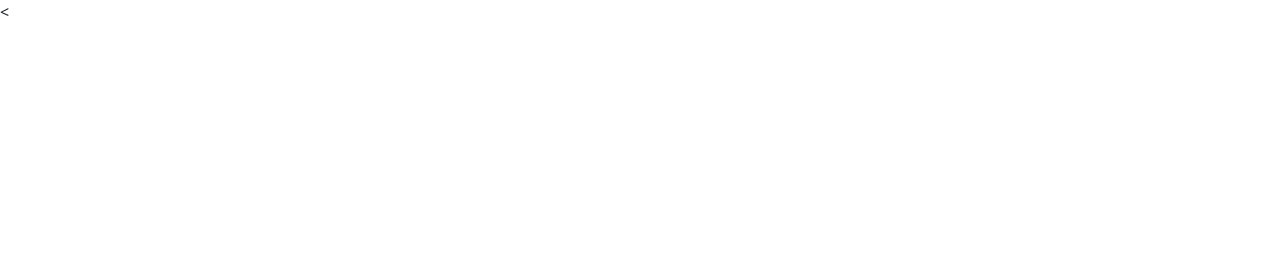
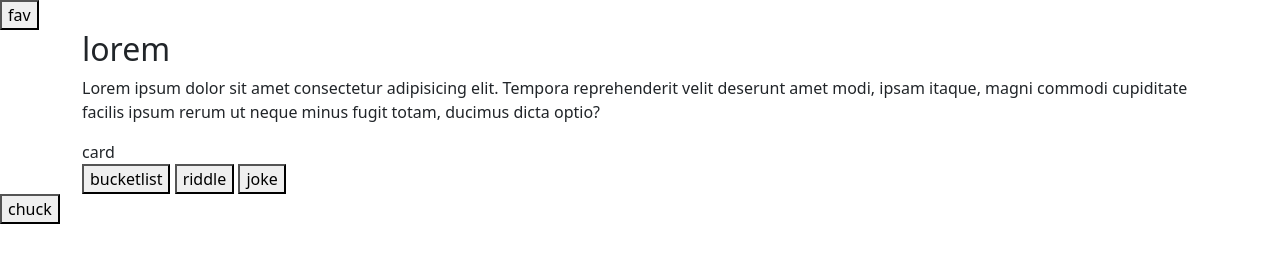
Before and after one commit to kcschaefs/Group-Project-1, a plain HTML site: page index.html in a window 1280 px wide. Drawn offline with nearby package versions, Linux system fonts and the light colour scheme.

Commit message:
init html commit

```diff
--- a/favorites.html
+++ b/favorites.html
@@ -19,11 +19,13 @@
 </head>
 <body>
 
-
-
-
-
-
+  <div class="favoriteContainer container-fluid">
+    <li>1</li>
+    <li>2</li>
+    <li>3</li>
+    <li>4</li>
+    <li>5</li>
+  </div>
 
   <script src="https://cdnjs.cloudflare.com/ajax/libs/jquery/3.2.1/jquery.min.js"></script>
   <script src="https://cdn.jsdelivr.net/npm/dayjs@1.11.3/dayjs.min.js"
@@ -32,7 +34,7 @@
   <script src="script.js"></script>
   <script src="./assets/js-apis/buck.js"></script>
   <script src="./assets/js-apis/chuck.js"></script>
-  <script src="./assets/js-apis/joke.js"></script><
+  <script src="./assets/js-apis/joke.js"></script>
   <script src="./assets/js-apis/ridd.js"></script>
 </body>
 </html>
--- a/index.html
+++ b/index.html
@@ -19,6 +19,21 @@
 </head>
 <body>
 
+  <button>fav</button>
+
+  <div class="container mx-auto my-auto">
+    <h2>lorem</h2>
+    <p>Lorem ipsum dolor sit amet consectetur adipisicing elit. Tempora reprehenderit velit deserunt amet modi, ipsam itaque, magni commodi cupiditate facilis ipsum rerum ut neque minus fugit totam, ducimus dicta optio?</p>
+    <div >
+      <div hidden> </div>
+      <div> card </div>
+    </div>
+    <button>bucketlist</button>
+    <button>riddle</button>
+    <button>joke</button>
+  </div>
+
+  <button>chuck</button>
 
 
 
@@ -32,7 +47,7 @@
   <script src="script.js"></script>
   <script src="./assets/js-apis/buck.js"></script>
   <script src="./assets/js-apis/chuck.js"></script>
-  <script src="./assets/js-apis/joke.js"></script><
+  <script src="./assets/js-apis/joke.js"></script>
   <script src="./assets/js-apis/ridd.js"></script>
 </body>
 </html>
```
